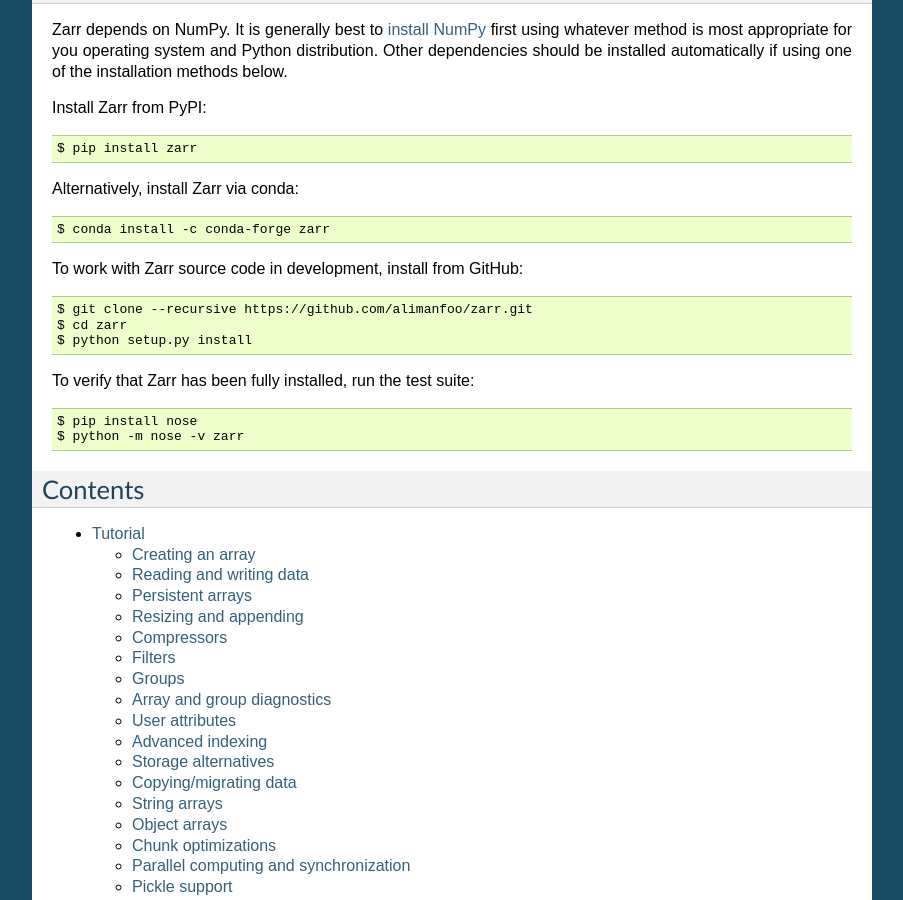
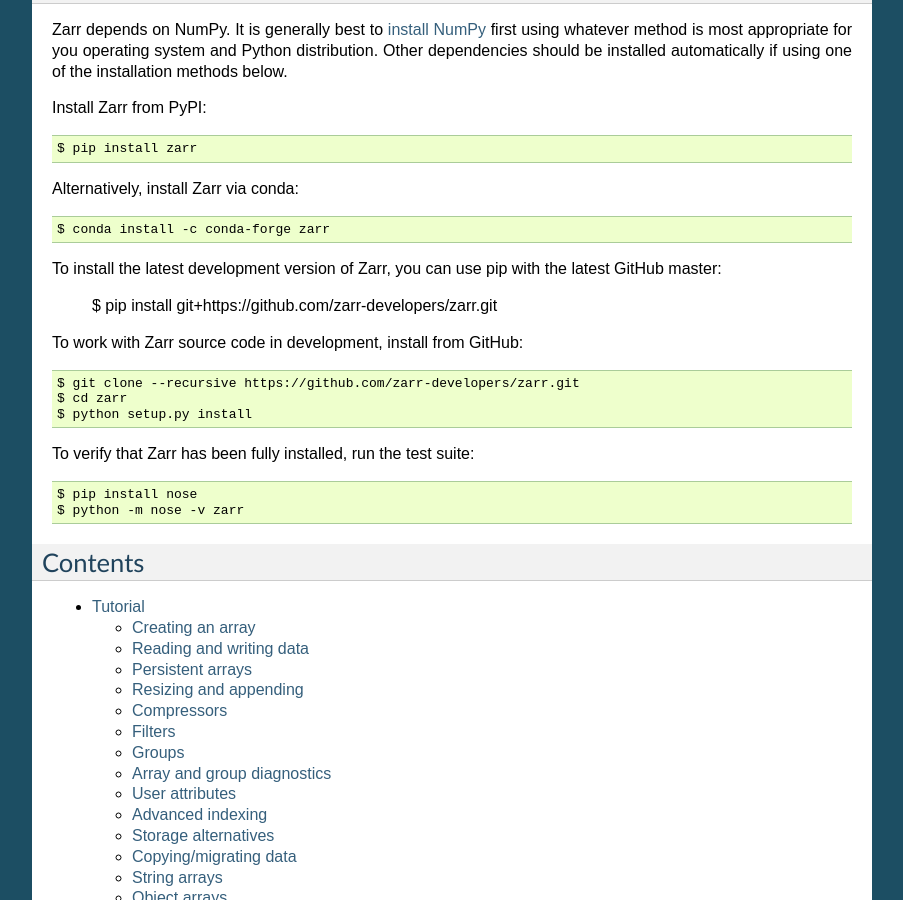
Before and after one commit to enthusiastdev121/zarr-python, a Sphinx documentation site: the page built from docs/index.rst, in a window 1280 px wide and 900 px high, scrolled down 499 px. Shown: the whole window, without its empty margins (198-1101 px from the left). Built offline with Sphinx 7.4.7, drawn with Linux system fonts in a browser that asks for light colours; the version number could not be read and is left out.

Commit message:
Update repo references
This was pointing to @alimanfoo's personal repo.

```diff
--- a/docs/index.rst
+++ b/docs/index.rst
@@ -40,9 +40,14 @@ Alternatively, install Zarr via conda::
 
     $ conda install -c conda-forge zarr
 
+To install the latest development version of Zarr, you can use pip with the
+latest GitHub master:
+
+    $ pip install git+https://github.com/zarr-developers/zarr.git
+
 To work with Zarr source code in development, install from GitHub::
 
-    $ git clone --recursive https://github.com/alimanfoo/zarr.git
+    $ git clone --recursive https://github.com/zarr-developers/zarr.git
     $ cd zarr
     $ python setup.py install
 
```
